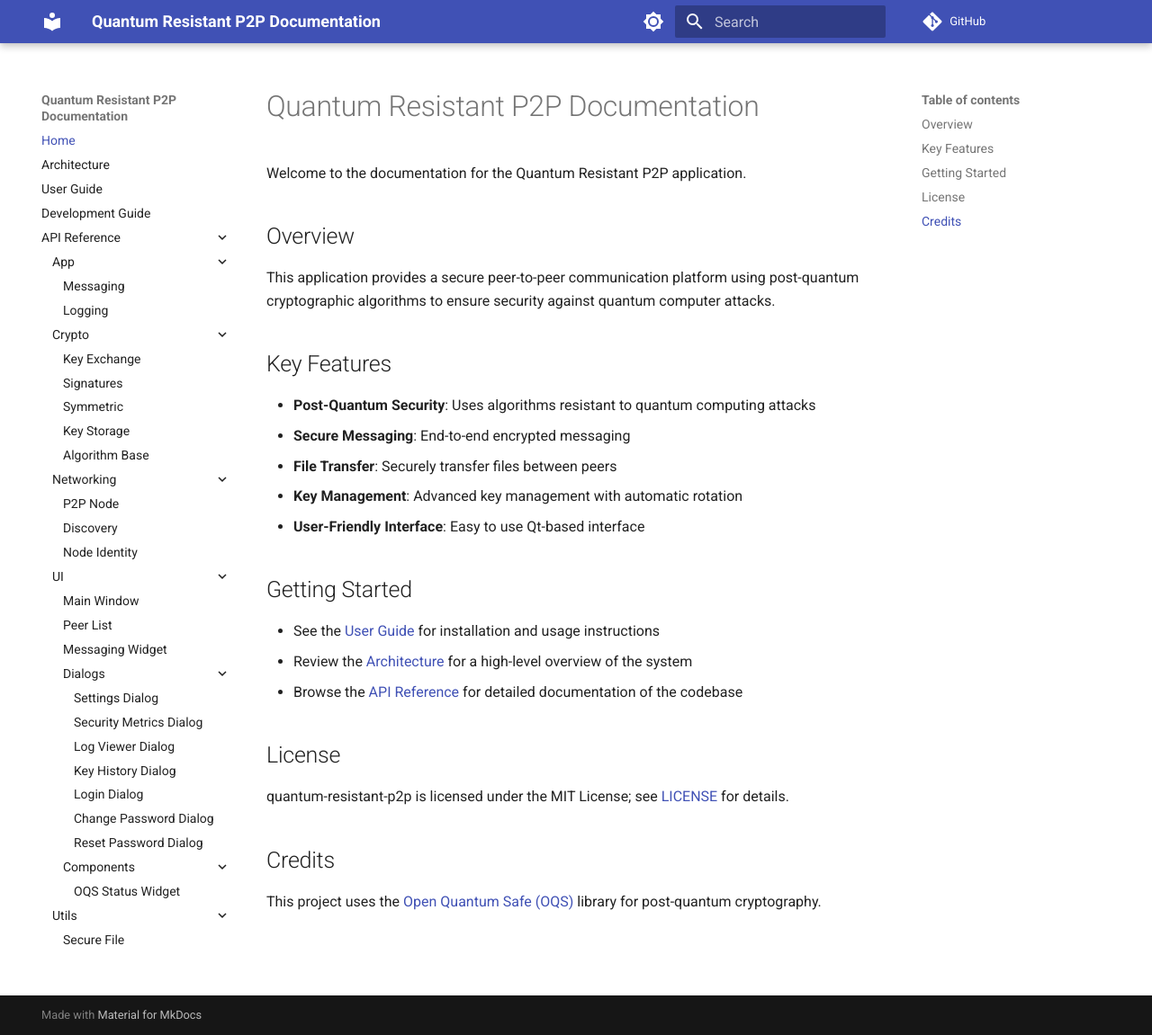
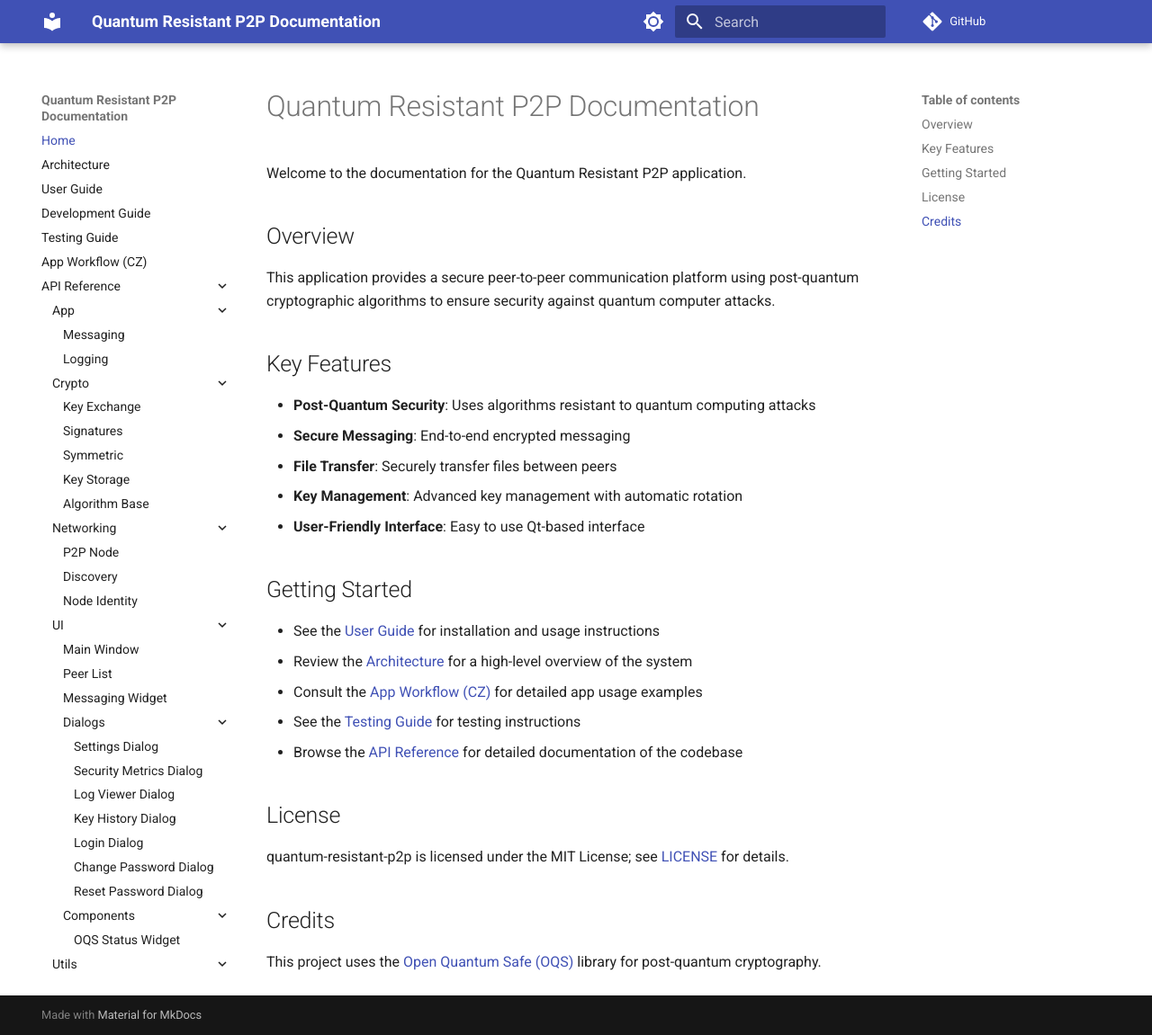
Before and after one commit to DivinityQQ/quantum-resistant-p2p, an MkDocs documentation site: the page built from docs/index.md, in a window 1280 px wide and 1151 px high. Shown: the whole window at 90% size. Built offline with MkDocs 1.6.1 and Material for MkDocs 9.7.7, drawn with Linux system fonts in a browser that asks for light colours; comment, search, counter and statistics services are not loaded.

Commit message:
Update documentation

```diff
--- a/docs/index.md
+++ b/docs/index.md
@@ -18,6 +18,8 @@ This application provides a secure peer-to-peer communication platform using pos
 
 - See the [User Guide](user-guide.md) for installation and usage instructions
 - Review the [Architecture](architecture.md) for a high-level overview of the system
+- Consult the [App Workflow (CZ)](Workflow.md) for detailed app usage examples
+- See the [Testing Guide](testing-guide.md) for testing instructions
 - Browse the [API Reference](api/app/index.md) for detailed documentation of the codebase
 
 ## License
--- a/mkdocs.yml
+++ b/mkdocs.yml
@@ -86,6 +86,8 @@ nav:
   - Architecture: architecture.md
   - User Guide: user-guide.md
   - Development Guide: dev-guide.md
+  - Testing Guide: testing-guide.md
+  - App Workflow (CZ): Workflow.md
   - API Reference:
     - App:
       - Overview: api/app/index.md
```
Also changed, not shown: docs/Workflow.md (+0 -2 lines), docs/WorkflowScreens/Issue 2 - 3.png (deleted).
